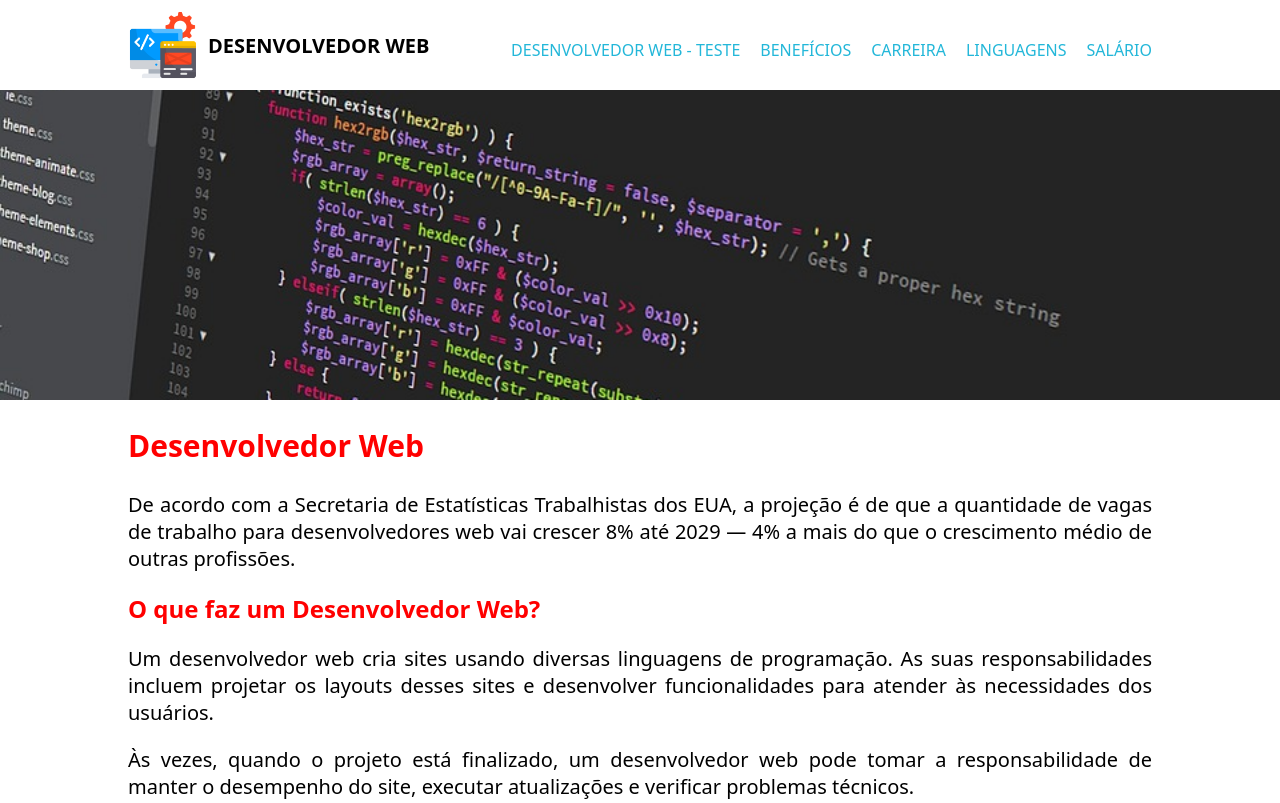
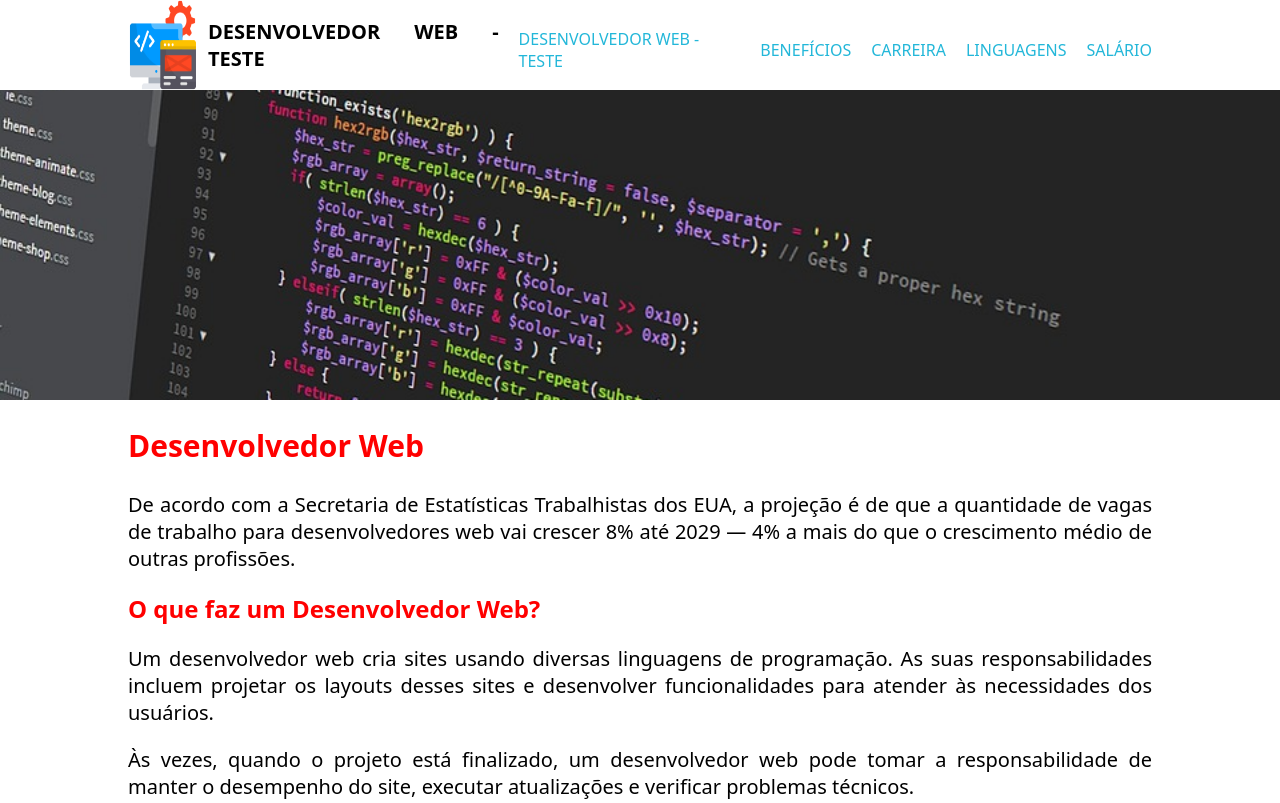
Before and after one commit to MarcusVinnycius/desenvolvedorWeb, a plain HTML site: page index.html in a window 1280 px wide. Shown: the top 803 px of the page. Drawn offline with Linux system fonts and the light colour scheme; some packages are replaced by stand-ins of ours; a script that the page names is missing.

Commit message:
Update index.html

```diff
--- a/index.html
+++ b/index.html
@@ -14,7 +14,7 @@
         <header>
             <div id="caixaLogo">
                 <img width="70px" src="imagens/app-development.png" alt="logo do site">
-                <p><strong>Desenvolvedor Web</strong></p>
+                <p><strong>Desenvolvedor Web - Teste</strong></p>
             </div>
             <input type="checkbox" id="botao-menu">
             <label for="botao-menu">&#9776</label>
```
